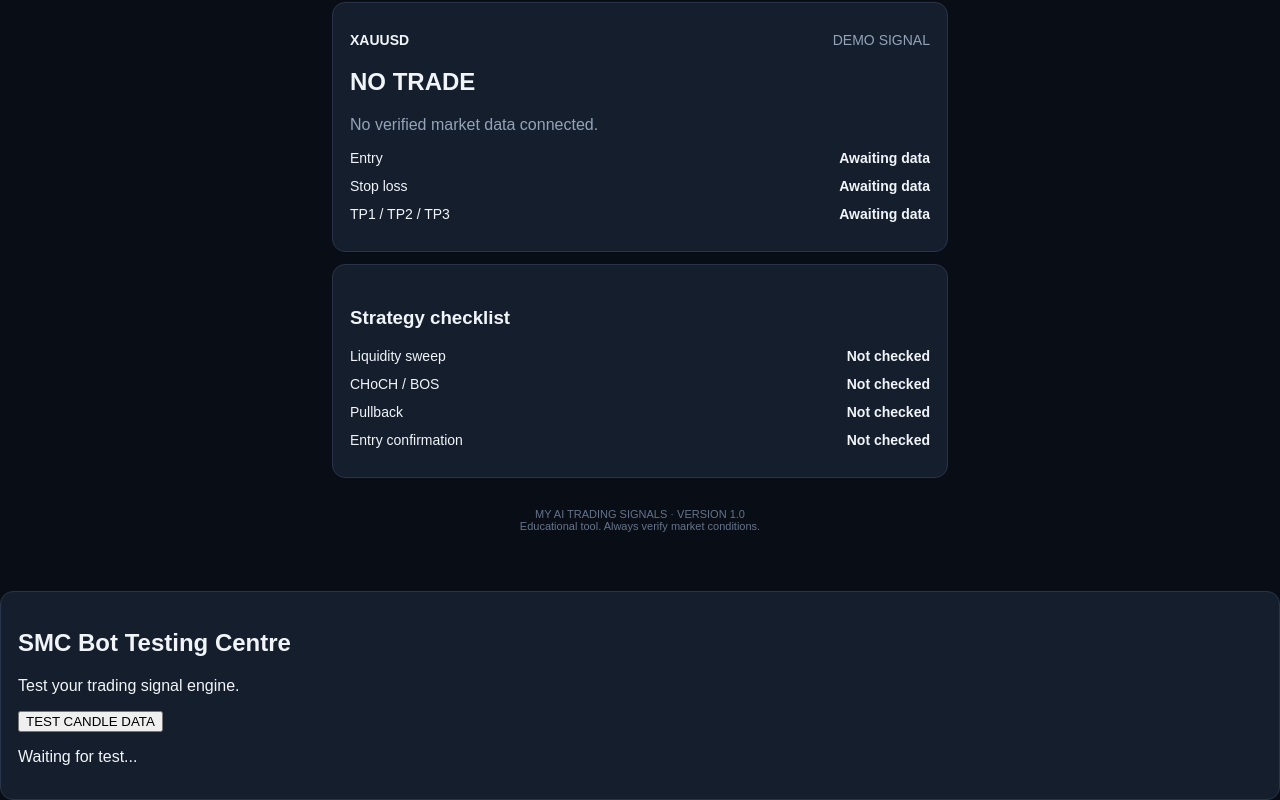
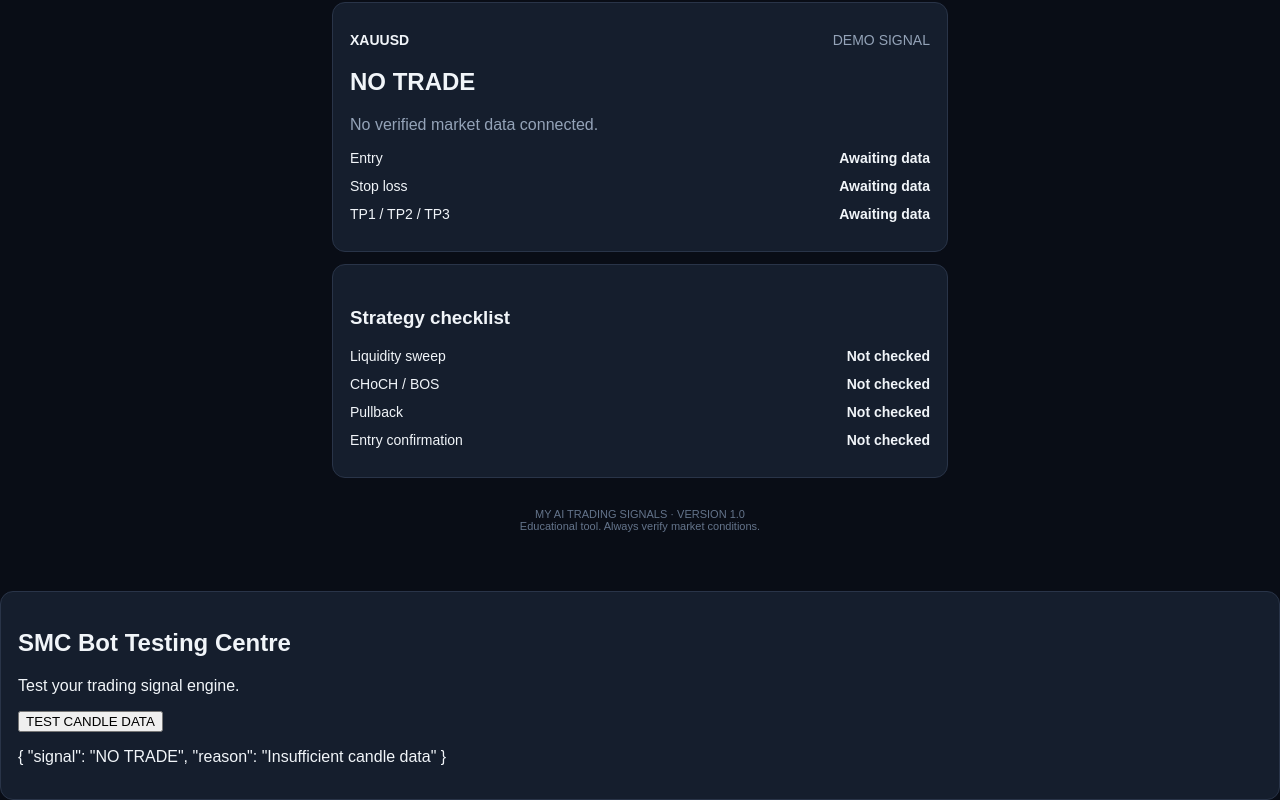
Before and after one commit to sqiniza/my-ai-trading-signals, a plain HTML site: page index.html in a window 1280 px wide. Both pictures are taken after a click on the button "TEST CANDLE DATA". Shown: the part 498-1298 px from the top of the page. Drawn offline with Linux system fonts and the light colour scheme.

Commit message:
Add runCandleTest function for testing signals

```diff
--- a/index.html
+++ b/index.html
@@ -489,6 +489,16 @@ function testCandleData() {
 
   return generateSMCSignal(candles);
 }
+function runCandleTest() {
+  const output = document.getElementById("smc-test-result");
+
+  try {
+    const result = testCandleData();
+    output.textContent = JSON.stringify(result, null, 2);
+  } catch (error) {
+    output.textContent = "Test error: " + error.message;
+  }
+}
 </script>
 <div class="card">
   <h2>SMC Bot Testing Centre</h2>
```
